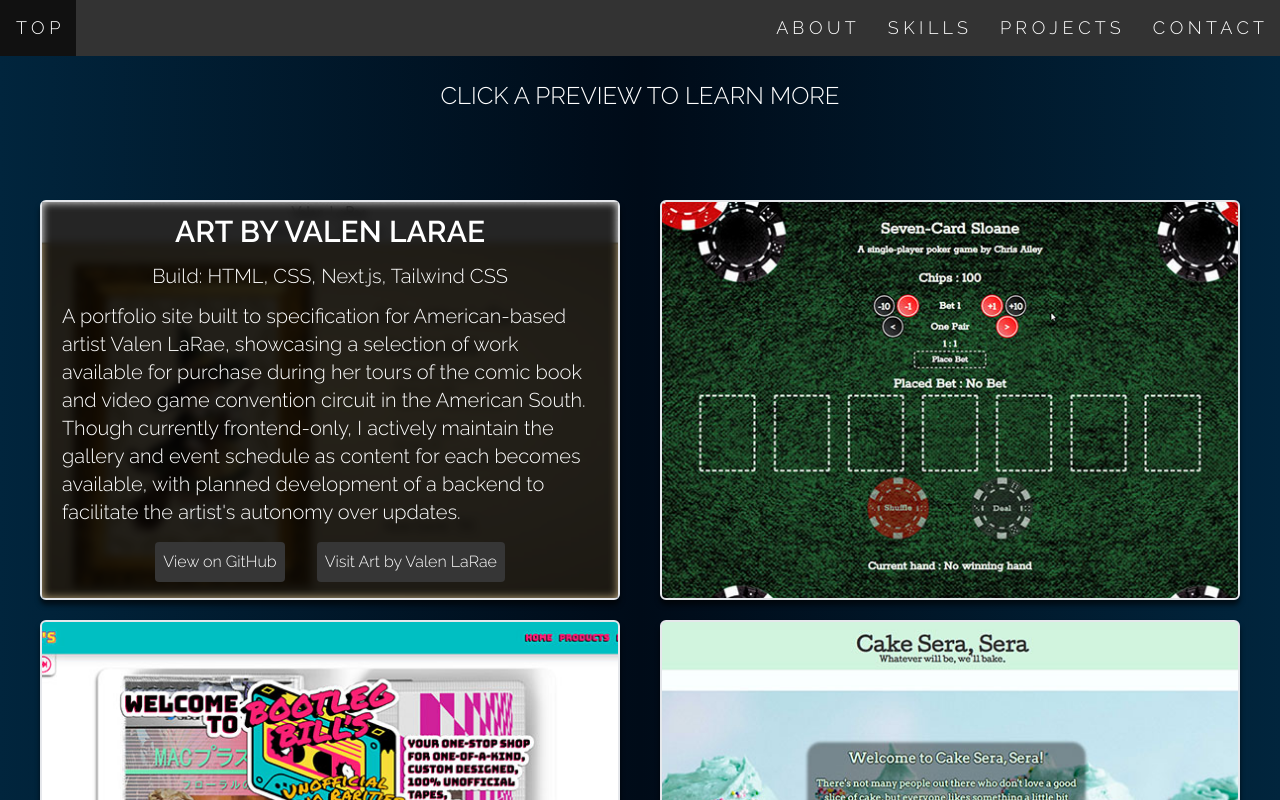
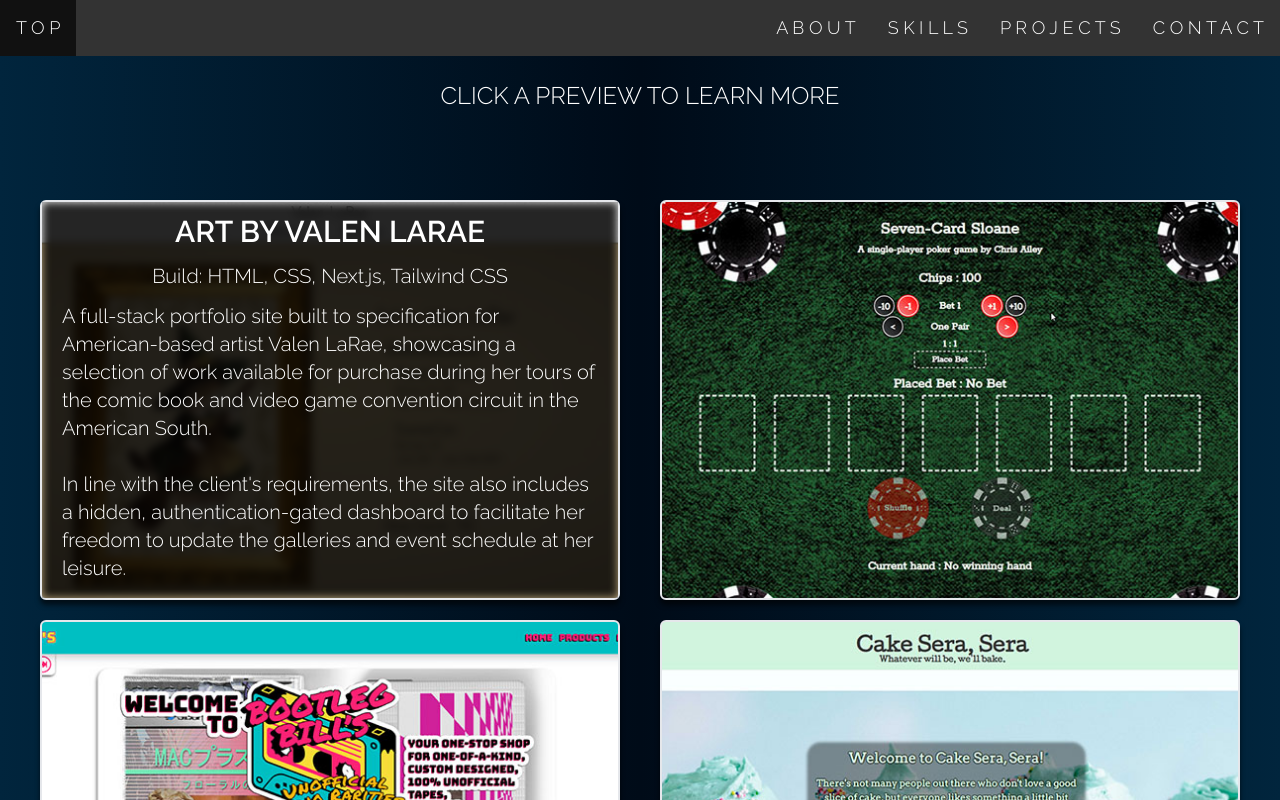
Before and after one commit to C-T-Ailey/c-t-ailey.github.io, a Next.js app: page / in a window 1280 px wide. Both pictures are taken after a click on the element 330 px from the left and 3149 px from the top of the page. Shown: the part 2749-3549 px from the top of the page. Built offline with nearby package versions, Linux system fonts and the light colour scheme.

Commit message:
fixed horizontal overflow issue with animated text entry; updated project descriptions

```diff
--- a/app/layout.js
+++ b/app/layout.js
@@ -22,7 +22,7 @@ export default function RootLayout({ children }) {
         <link rel="stylesheet" href="https://cdn.jsdelivr.net/gh/devicons/devicon@latest/devicon.min.css"/>
       </head>
 
-      <body className={`${raleway.className} font-[300] text-white min-h-screen max-w-screen`}>
+      <body className={`${raleway.className} font-[300] text-white min-h-screen max-w-screen overflow-x-hidden`}>
 
         <div className="relative w-full">
           <Navbar/>
--- a/app/page.js
+++ b/app/page.js
@@ -183,12 +183,12 @@ export default function Home() {
               <div className="text-base text-center md:text-xl pointer-events-none mb-3">
                 {"Build: HTML, CSS, Next.js, Tailwind CSS"}
               </div>
-              <div className="text-sm md:text-xl pointer-events-none">
-                {"A portfolio site built to specification for American-based artist Valen LaRae, showcasing a selection of work available for purchase during her tours of the comic book and video game convention circuit in the American South.\n\nThough currently frontend-only, I actively maintain the gallery and event schedule as content for each becomes available, with planned development of a backend to facilitate the artist's autonomy over updates."}
+              <div className="text-sm md:text-xl pointer-events-none whitespace-pre text-wrap">
+                {"A full-stack portfolio site built to specification for American-based artist Valen LaRae, showcasing a selection of work available for purchase during her tours of the comic book and video game convention circuit in the American South.\n\nIn line with the client's requirements, the site also includes a hidden, authentication-gated dashboard to facilitate her freedom to update the galleries and event schedule at her leisure."}
               </div>
               <div className="w-full text-sm md:text-base text-center flex flex-wrap justify-center px-12 pointer-events-none">
                 <a href="https://github.com/C-T-Ailey/ValenLaraeArt" target="_blank" className={projectButtonStyle}>View on GitHub</a>
-                <a href="https://valenlaraeart.vercel.app/" target="_blank" className={projectButtonStyle}>Visit Art by Valen LaRae</a>
+                <a href="https://www.valenlaraeart.com/" target="_blank" className={projectButtonStyle}>Visit Art by Valen LaRae</a>
               </div>
             </div>
           </div>
@@ -223,7 +223,7 @@ export default function Home() {
               <div className="text-base text-center md:text-xl pointer-events-none mb-3">
                 {"Build: HTML, CSS, React, React-Bootstrap, Node.js, Express.js, MongoDB"}
               </div>
-              <div className="text-sm md:text-xl pointer-events-none">
+              <div className="text-sm md:text-xl pointer-events-none whitespace-pre text-wrap">
                 {"A full-stack application presented as a functional e-commerce application for the sale of custom-designed bootleg cassettes, records and apparel. Users can freely browse the site's products, listen to a selection of music as they shop, and register as either a customer to purchase items or as site staff to create and modify inventory and orders.\n\nOriginally developed as part of a three-person team for the final project of General Assembly's Software Engineering Immersive course, I now independently maintain and develop the application as an extended portfolio for my own graphic and audio design work."}
               </div>
               <div className="w-full text-sm md:text-base text-center flex flex-wrap justify-center px-12 pointer-events-none">
```
